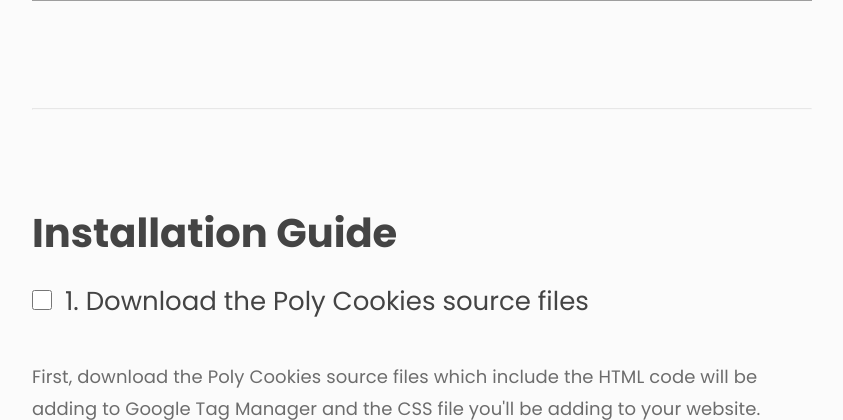
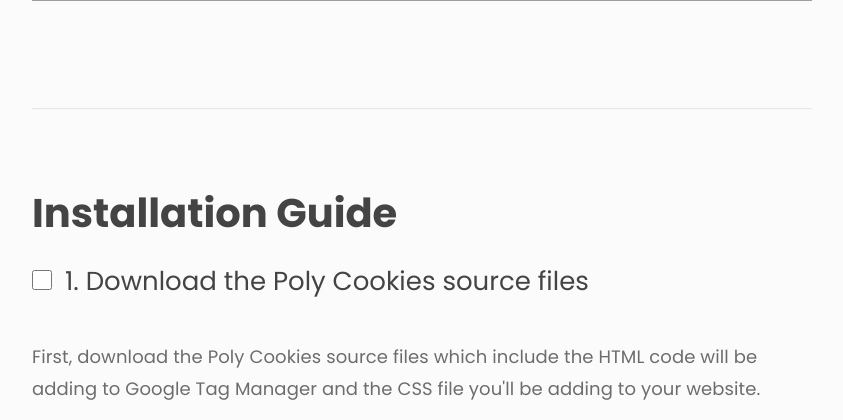
Before and after one commit to polyfen/polycookiessite, a PHP site: page / in a window 1280 px wide. Shown: the part 1221-1641 px from the top of the page, without its empty margins (218-1061 px from the left). Run offline with PHP 8.4, Linux system fonts and the light colour scheme; some libraries are stand-ins or nearby versions; grey boxes are pictures that could not be loaded.

Commit message:
Update index.php

```diff
--- a/index.php
+++ b/index.php
@@ -42,7 +42,7 @@
       <section id="tutorial" class="container">
          <h2>Video Tutorial</h2>
         <iframe width="100%" height="450px" src="https://www.youtube-nocookie.com/embed/QSKiPr_VgPo?controls=0" title="YouTube video player" frameborder="0" allow="accelerometer; autoplay; clipboard-write; encrypted-media; gyroscope; picture-in-picture; web-share" allowfullscreen></iframe>
-        <hr style="margin-top: 100px;margin-bottom:100px">
+        <hr style="margin-top: 100px;margin-bottom:80px">
       </section>
 
       <section id="documentation" class="container">
```
